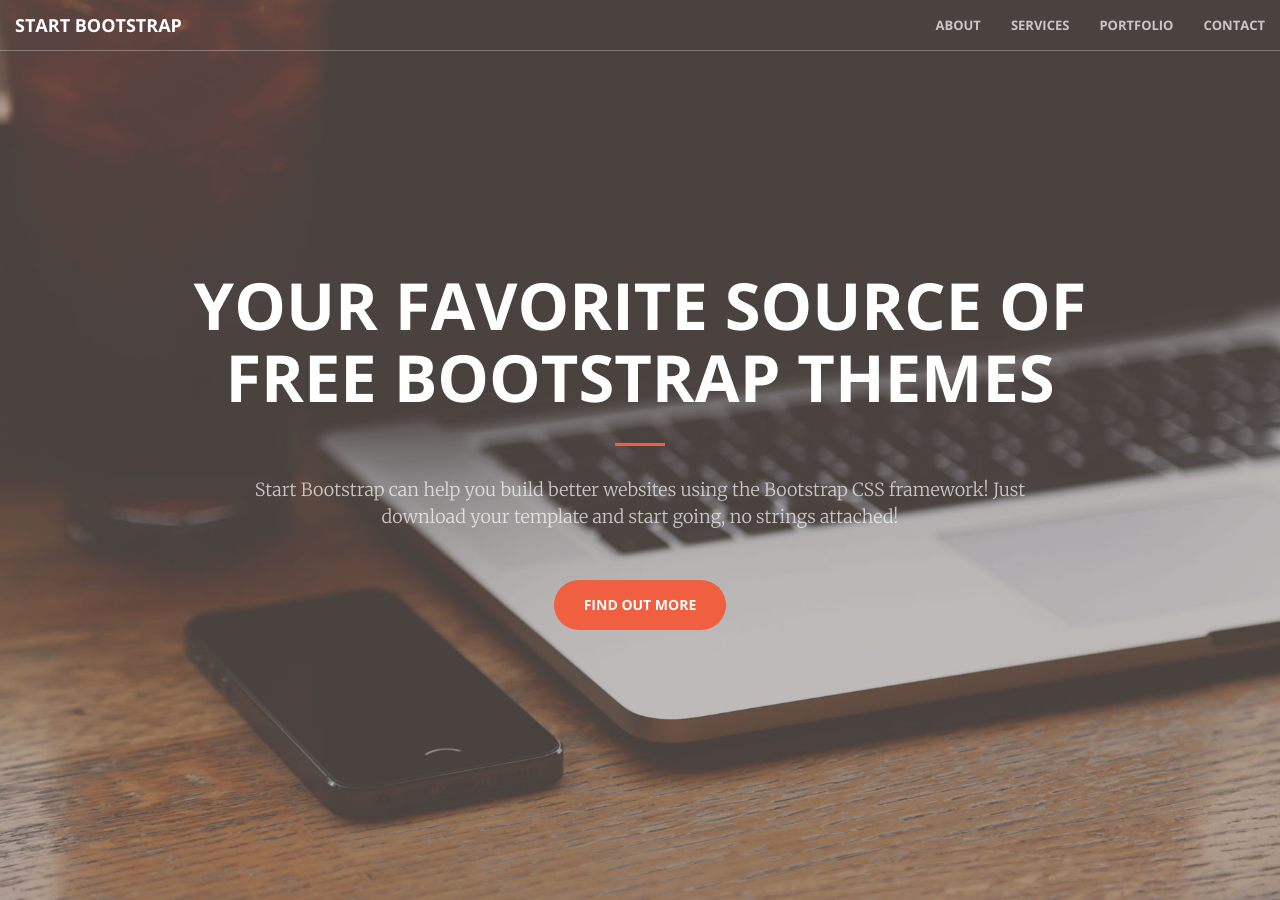
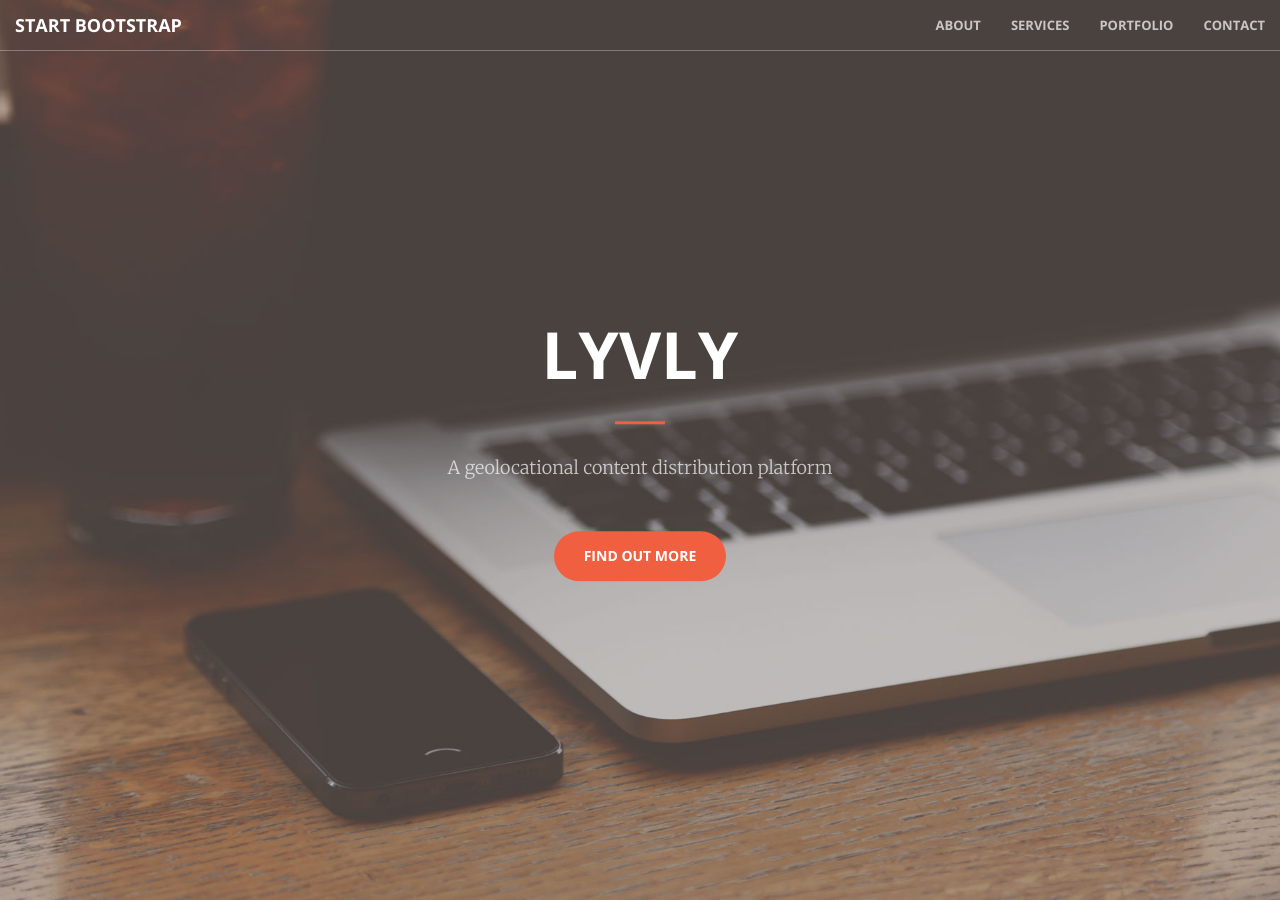
Before and after one commit to LyvlyGroup/lyvlygroup.github.io, a Jekyll site: the page built from index.html, in a window 1280 px wide and 900 px high. Built offline with Jekyll 4.4.1, drawn with Linux system fonts in a browser that asks for light colours.

```diff
--- a/_includes/header.html
+++ b/_includes/header.html
@@ -1,9 +1,9 @@
 <header>
     <div class="header-content">
         <div class="header-content-inner">
-            <h1>Your Favorite Source of Free Bootstrap Themes</h1>
+            <h1>Lyvly</h1>
             <hr>
-            <p>Start Bootstrap can help you build better websites using the Bootstrap CSS framework! Just download your template and start going, no strings attached!</p>
+            <p>A geolocational content distribution platform</p>
             <a href="#about" class="btn btn-primary btn-xl page-scroll">Find Out More</a>
         </div>
     </div>
```
Also changed, not shown: 1 other file.
